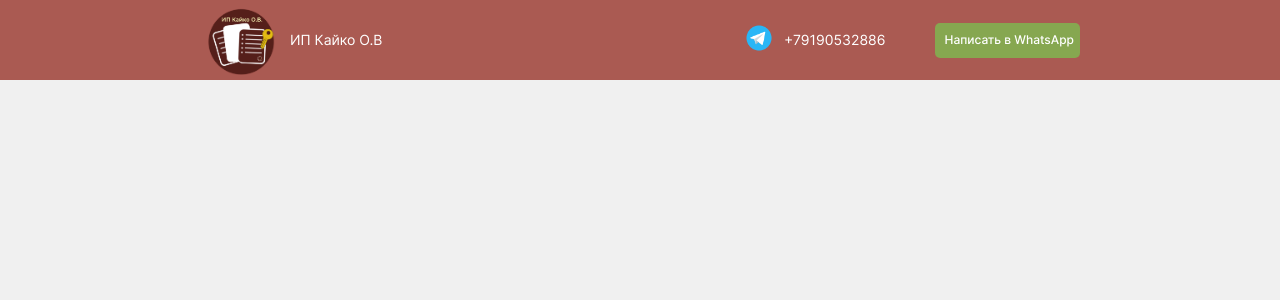
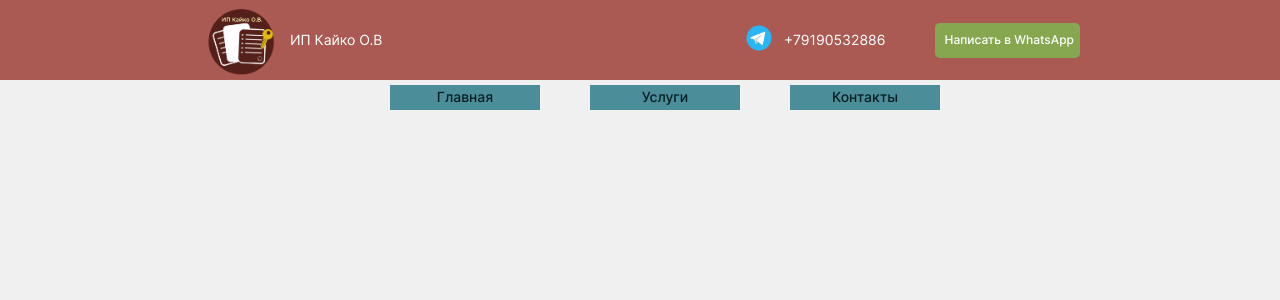
Before and after one commit to karolina-kovdya/ip-kayko, a React (Create React App) app: page / in a window 1280 px wide. Shown: the top 300 px of the page. Built offline with nearby package versions, Linux system fonts and the light colour scheme.

Commit message:
add Menu

```diff
--- a/src/components/App/App.js
+++ b/src/components/App/App.js
@@ -1,10 +1,12 @@
 import './App.css';
 import Header from '../Header/Header';
+import Menu from '../Menu/Menu';
 
 function App() {
   return (
     <div className="App">
       <Header />
+      <Menu />
     </div>
   );
 }
--- /dev/null
+++ b/src/components/Menu/Menu.css
@@ -0,0 +1,28 @@
+.menu {
+    margin-top: 5px;
+    display: flex;
+    max-width: 100%;
+    align-items: center;
+    padding: 0px 200px;
+}
+
+.menu__container {
+    display: flex;
+    width: 100%;
+    justify-content: center;
+    align-items: center;
+}
+
+.menu__btn {
+    background-color: #4C8D9A;
+    width: 150px;
+    height: 25px;
+    border: none;
+    font-size: 14px;
+    margin: 0 0 0 50px;
+    font-family: "Inter";
+    font-style: normal;
+    font-weight: 500;
+    color: #051E22;
+    cursor: pointer;
+}
--- /dev/null
+++ b/src/components/Menu/Menu.js
@@ -0,0 +1,15 @@
+import './Menu.css';
+
+function Menu () {
+    return (
+        <section className='menu'>
+          <div className='menu__container'>
+            <button className='menu__btn'>Главная</button>
+            <button className='menu__btn'>Услуги</button>
+            <button className='menu__btn'>Контакты</button>
+          </div>
+        </section>
+    )
+}
+
+export default Menu;
```
